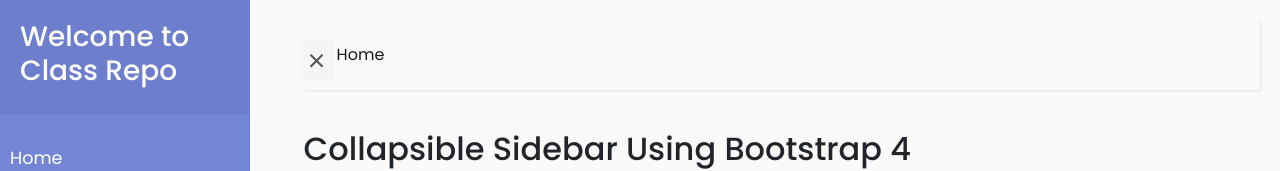
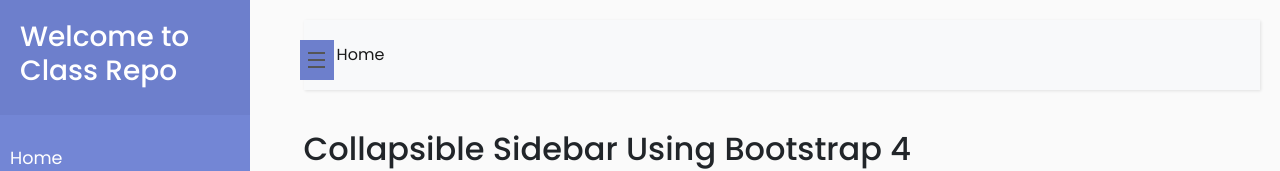
Before and after one commit to D-Kunrath/project-class-repo-client, a React (Create React App) app: page / in a window 1280 px wide. Shown: the top 171 px of the page. Built offline with nearby package versions, Linux system fonts and the light colour scheme.

Commit message:
sidebar button hotfix

```diff
--- a/src/components/SideBarPrivate.js
+++ b/src/components/SideBarPrivate.js
@@ -58,8 +58,8 @@
         className="navbar-btn"
         style={{
           position: "relative",
-          top: 40,
-          left: 50,
+          top: 0,
+          left: 0,
           zIndex: 100,
         }}
         onClick={() => {
--- a/src/components/style.css
+++ b/src/components/style.css
@@ -35,6 +35,7 @@
     box-shadow: none;
     outline: none !important;
     border: none;
+    background-color: #6d7fcc !important;
 }
 
 .line {
@@ -171,22 +172,20 @@
 }
 
 #sidebarCollapse span:first-of-type {
-    transform: rotate(45deg) translate(2px, 2px);
+    transform: translate(0, -5px);
 }
-#sidebarCollapse span:nth-of-type(2) {
+/* #sidebarCollapse span:nth-of-type(2) {
     opacity: 0;
+} */
+#sidebarCollapse span:last-of-type {
+    transform: translate(0, 5px);
 }
-#sidebarCollapse span:last-of-type {
-    transform: rotate(-45deg) translate(1px, -1px);
-}
-
 
 #sidebarCollapse.active span {
     transform: none;
     opacity: 1;
     margin: 5px auto;
 }
-
 
 /* ---------------------------------------------------
     MEDIAQUERIES
--- a/src/routeComponents/private/LabEdit.js
+++ b/src/routeComponents/private/LabEdit.js
@@ -27,8 +27,9 @@
         alert("Error fetch Labs list");
       }
     };
-
     fetch();
+    const repoName = history.location.state.repo_url.split('/')
+    console.log(repoName);
   }, []);
 
   const updateScore = async (event, index) => {
```
